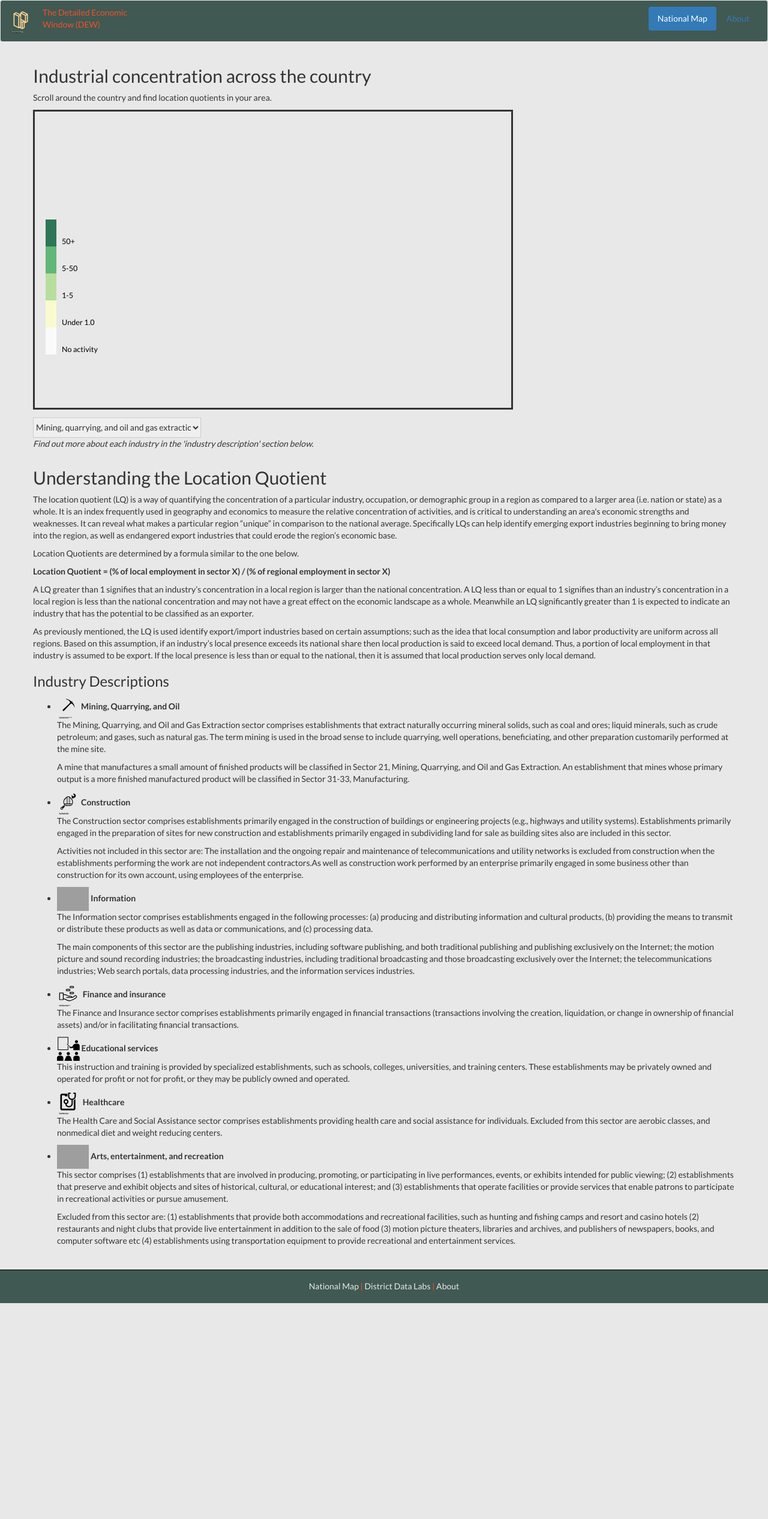
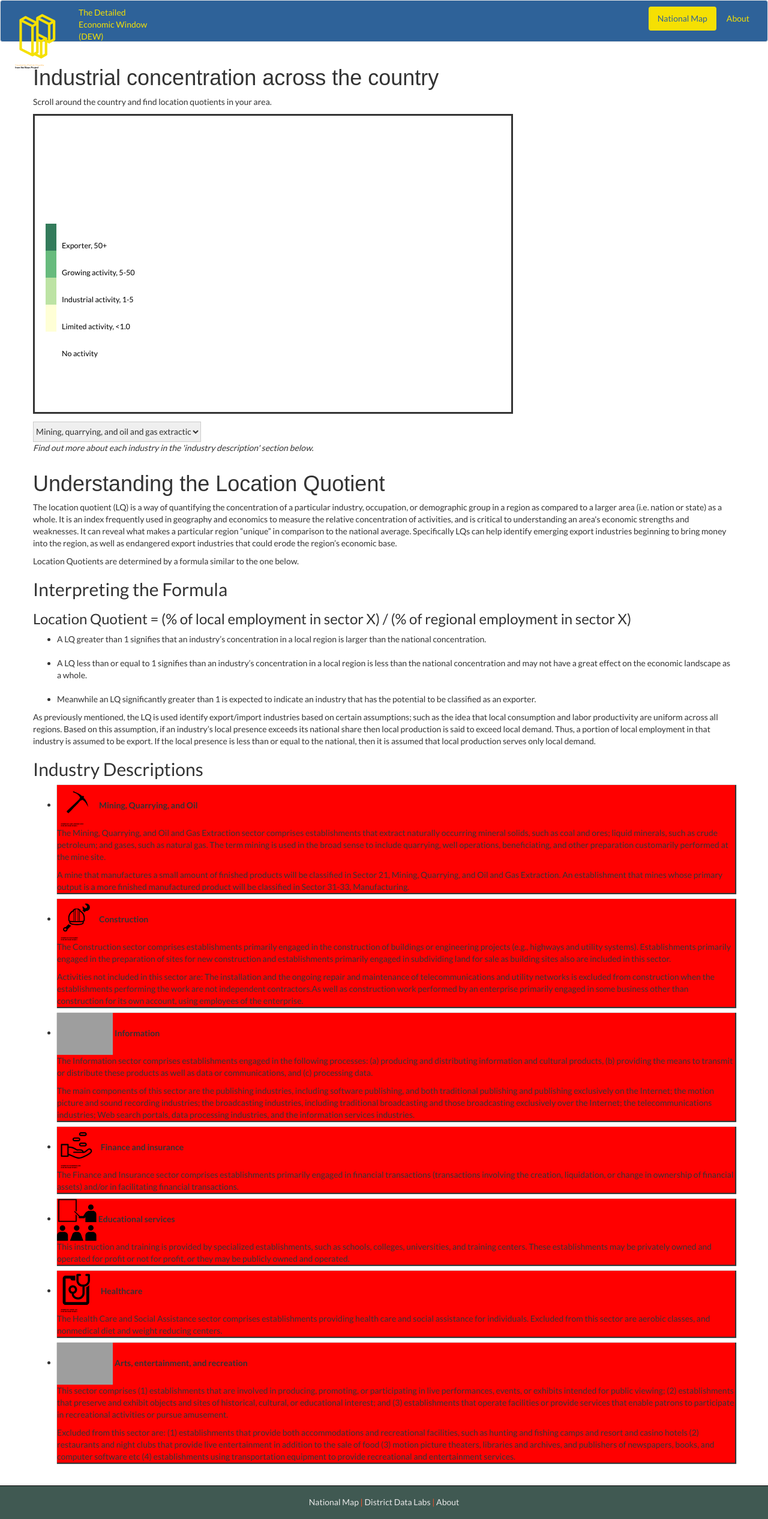
Before and after one commit to DistrictDataLabs/02-group-b, a Python web app: template templates/index.html in a window 1280 px wide. Shown: the whole page at 60% size. Before the commit the page ends 2173 px from the top, so only its background shows below. Run offline with Jinja, Linux system fonts and the light colour scheme; the template is opened without the code that fills it, so the values that code supplies are empty; some libraries are stand-ins or nearby versions; some web fonts are replaced; grey boxes are pictures that could not be loaded.

Commit message:
Updated stylings.

```diff
--- a/static/style.css
+++ b/static/style.css
@@ -2,7 +2,7 @@
 @import url('//fonts.googleapis.com/css?family=Lato:400,700,300');
 body{
 	font-family: Lato, Sans-serif;
-  background-color: #E8E8E8;
+  background-color: white;
   margin: 0;
   padding: 0;
   height: 100%;
@@ -65,8 +65,8 @@ svg{
 }
 
 #navbar {
-  background-color: #405952;
-  color: #F54F29;
+  background-color: #2E6299;
+  color: #F5E003;
   height: 70px;
   text-align: middle;
 }
@@ -106,3 +106,22 @@ li.key {
     padding-left: 0;
     padding-right: 0;
 }
+
+.nav-pills>li.active>a, .nav-pills>li.active>a:hover, .nav-pills>li.active>a:focus{
+background-color:#F5E003;
+color:#2E6299;
+}
+
+.nav-pills>li>a, .nav-pills>li>a:hover, .nav-pills>li>a:focus{
+background-color:#2E6299;
+color:#F5E003;
+}
+
+.mapholder {
+  margin: 0 auto;
+}
+
+.list-industry {
+  background-color: red;
+  box-shadow: 1px 1px 1px 1px;
+}
--- a/templates/index.html
+++ b/templates/index.html
@@ -15,7 +15,7 @@
   <div class="container-fluid">
     <div class="navbar-header">
       <a class="navbar-brand" href="#">
-        <img alt="DEW" src="{{url_for('static', filename='data1.svg')}}" style="height: 40px"></a>
+        <img alt="DEW" src="{{url_for('static', filename='data1.svg')}}" style="height: 100px"></a>
       <div style="margin-top: 10px;">
         <div style="display: table-cell; vertical-align: middle;">The Detailed Economic Window (DEW)</div>
         </div>
@@ -34,14 +34,14 @@
 <div class="container">
   <div class="row">
     <div class="span12">
-      <h2>Industrial concentration across the country</h2>
+      <h1>Industrial concentration across the country</h1>
       <p>Scroll around the country and find location quotients in your area.</p>
     </div>
   </div>
 </div>
 
 </div>
-<div class="container">
+<div class="container mapholder">
   <div class="row">
     <div class="span12">
       <svg id="map" style="margin: 0 auto"></svg>
@@ -82,20 +82,24 @@
 <div class="container">
   <div class="row">
     <div class="span12">
-      <h2>Understanding the Location Quotient</h2>
+      <h1>Understanding the Location Quotient</h1>
       <p>
 The location quotient (LQ) is a way of quantifying the concentration of a particular industry, occupation, or demographic group in a region as compared to a larger area (i.e. nation or state) as a whole. It is an index frequently used in geography and economics to measure the relative concentration of activities, and is critical to understanding an area's economic strengths and weaknesses. It can reveal what makes a particular region “unique” in comparison to the national average. Specifically LQs can help identify emerging export industries beginning to bring money into the region, as well as endangered export industries that could erode the region’s economic base.</p>
 <p>Location Quotients are determined by a formula similar to the one below.</p>
 
-<p><strong>Location Quotient = (% of local employment in sector X) / (% of regional employment in sector X)</strong></p>
+<h2>Interpreting the Formula</h2>
+<h3>Location Quotient = (% of local employment in sector X) / (% of regional employment in sector X)</h3>
 
-<p>A LQ greater than 1 signifies that an industry’s concentration in a local region is larger than the national concentration. A LQ less than or equal to 1 signifies than an industry’s concentration in a local region is less than the national concentration and may not have a great effect on the economic landscape as a whole. Meanwhile an LQ significantly greater than 1 is expected to indicate an industry that has the potential to be classified as an exporter.</p>
-
+<ul>
+  <li>A LQ greater than 1 signifies that an industry’s concentration in a local region is larger than the national concentration.</li><br>
+  <li>A LQ less than or equal to 1 signifies than an industry’s concentration in a local region is less than the national concentration and may not have a great effect on the economic landscape as a whole.</li><br>
+  <li>Meanwhile an LQ significantly greater than 1 is expected to indicate an industry that has the potential to be classified as an exporter.</li>
+</ul>
 <p>As previously mentioned, the LQ is used identify export/import industries based on certain assumptions; such as the idea that local consumption and labor productivity are uniform across all regions. Based on this assumption, if an industry’s local presence exceeds its national share then local production is said to exceed local demand. Thus, a portion of local employment in that industry is assumed to be export. If the local presence is less than or equal to the national, then it is assumed that local production serves only local demand.
       </p>
-         <h3>Industry Descriptions</h3>
+         <h2>Industry Descriptions</h2>
           <ul>
-            <li><img alt="Mining" src="{{url_for('static', filename='mining.svg')}}" style="height: 40px"></a><strong>Mining, Quarrying, and Oil</strong>
+            <li class="list-industry"><img alt="Mining" src="{{url_for('static', filename='mining.svg')}}" style="height: 70px"></a><strong>Mining, Quarrying, and Oil</strong>
           <p>
           The Mining, Quarrying, and Oil and Gas Extraction sector comprises establishments that extract naturally occurring mineral solids, such as coal and ores; liquid minerals, such as crude petroleum; and gases, such as natural gas. The term mining is used in the broad sense to include quarrying, well operations, beneficiating, and other preparation customarily performed at the mine site.</p>
           <p>
@@ -103,33 +107,33 @@ A mine that manufactures a small amount of finished products will be classified
 </p>
 </li>
 
-            <li><img alt="Construction" src="{{url_for('static', filename='construction.svg')}}" style="height: 40px"></a><strong>Construction</strong>
+            <li class="list-industry"><img alt="Construction" src="{{url_for('static', filename='construction.svg')}}" style="height: 70px"></a><strong>Construction</strong>
           <p>
           The Construction sector comprises establishments primarily engaged in the construction of buildings or engineering projects (e.g., highways and utility systems). Establishments primarily engaged in the preparation of sites for new construction and establishments primarily engaged in subdividing land for sale as building sites also are included in this sector.</p>
           <p>
 Activities not included in this sector are: The installation and the ongoing repair and maintenance of telecommunications and utility networks is excluded from construction when the establishments performing the work are not independent contractors.As well as construction work performed by an enterprise primarily engaged in some business other than construction for its own account, using employees of the enterprise.
 </p>
 </li>
-            <li><img alt="Information" src="{{url_for('static', filename='information.svg')}}" style="height: 40px"></a>
+            <li class="list-industry"><img alt="Information" src="{{url_for('static', filename='information.svg')}}" style="height: 70px"></a>
 <strong>Information</strong>
 <p>
 The Information sector comprises establishments engaged in the following processes: (a) producing and distributing information and cultural products, (b) providing the means to transmit or distribute these products as well as data or communications, and (c) processing data.</p>
 <p>
 The main components of this sector are the publishing industries, including software publishing, and both traditional publishing and publishing exclusively on the Internet; the motion picture and sound recording industries; the broadcasting industries, including traditional broadcasting and those broadcasting exclusively over the Internet; the telecommunications industries; Web search portals, data processing industries, and the information services industries.</p>
 </li>
-            <li><img alt="Finance" src="{{url_for('static', filename='finance.svg')}}" style="height: 40px"></a>
+            <li class="list-industry"><img alt="Finance" src="{{url_for('static', filename='finance.svg')}}" style="height: 70px"></a>
 <strong>Finance and insurance</strong>
 <p>
 The Finance and Insurance sector comprises establishments primarily engaged in financial transactions (transactions involving the creation, liquidation, or change in ownership of financial assets) and/or in facilitating financial transactions.</p>
 </li>
-            <li><img alt="Finance" src="{{url_for('static', filename='education.svg')}}" style="height: 40px"></a>
+            <li class="list-industry"><img alt="Finance" src="{{url_for('static', filename='education.svg')}}" style="height: 70px"></a>
 <strong>Educational services</strong>
 <p>
 This instruction and training is provided by specialized establishments, such as schools, colleges, universities, and training centers. These establishments may be privately owned and operated for profit or not for profit, or they may be publicly owned and operated.
 </p>
 </li>
 
-            <li><img alt="Finance" src="{{url_for('static', filename='healthcare.svg')}}" style="height: 40px"></a>
+            <li class="list-industry"><img alt="Finance" src="{{url_for('static', filename='healthcare.svg')}}" style="height: 70px"></a>
 <strong>Healthcare</strong>
 <p>
 The Health Care and Social Assistance sector comprises establishments providing health care and social assistance for individuals.
@@ -137,7 +141,7 @@ The Health Care and Social Assistance sector comprises establishments providing
 Excluded from this sector are aerobic classes, and nonmedical diet and weight reducing centers.</p>
 </li>
 
-            <li><img alt="Finance" src="{{url_for('static', filename='arts.svg')}}" style="height: 40px"></a>
+            <li class="list-industry"><img alt="Finance" src="{{url_for('static', filename='arts.svg')}}" style="height: 70px"></a>
 <strong>Arts, entertainment, and recreation</strong>
 <p>
 This sector comprises (1) establishments that are involved in producing, promoting, or participating in live performances, events, or exhibits intended for public viewing; (2) establishments that preserve and exhibit objects and sites of historical, cultural, or educational interest; and (3) establishments that operate facilities or provide services that enable patrons to participate in recreational activities or pursue amusement.</p>
@@ -318,7 +322,7 @@ function updateMap(key){
 		}});
 }
 var ext_color_domain = [0, 1.000, 5.000, 10, 50]
-var legend_labels = ["No activity", "Under 1.0", "1-5","5-50", "50+"]
+var legend_labels = ["No activity", "Limited activity, <1.0", "Industrial activity, 1-5","Growing activity, 5-50", "Exporter, 50+"]
 var colors =(['white','#ffffcc','#addd8e','#41ab5d','#005a32']);
 var legend = svg.selectAll("g.legend")
  .data(ext_color_domain)
```
Also changed, not shown: static/data1.svg.
